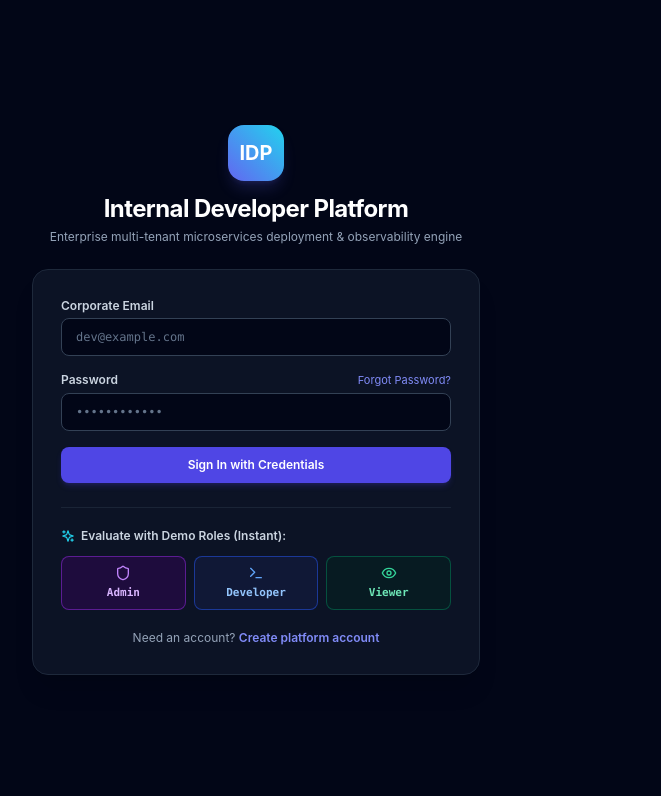
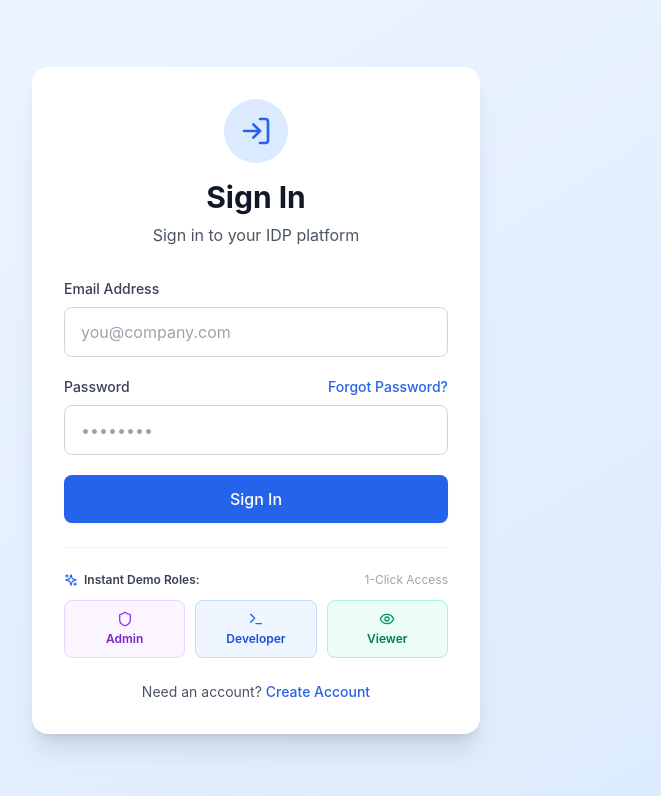
Before and after one commit to Anushka157-cha/Internal-developer-platfor, a React (Vite) app in the folder frontend/: page /login in a window 1280 px wide. Shown: the top 796 px of the page, without its empty margins (384-1045 px from the left). Built offline with nearby package versions, Linux system fonts and the light colour scheme; no server answers.

Commit message:
style: align login page design with clean light card theme

```diff
--- a/frontend/src/pages/auth/LoginPage.tsx
+++ b/frontend/src/pages/auth/LoginPage.tsx
@@ -1,7 +1,7 @@
 import { useState } from 'react';
 import { useNavigate, Link } from 'react-router-dom';
 import { useAuth } from '../../contexts/AuthContext';
-import { Shield, Terminal, Eye, Sparkles } from 'lucide-react';
+import { LogIn, Shield, Terminal, Eye, Sparkles } from 'lucide-react';
 
 export default function LoginPage() {
   const [email, setEmail] = useState('');
@@ -40,31 +40,28 @@ export default function LoginPage() {
   };
 
   return (
-    <div className="min-h-screen flex items-center justify-center bg-slate-950 px-4 py-12">
-      <div className="max-w-md w-full space-y-6">
-        {/* Brand Header */}
-        <div className="text-center">
-          <div className="inline-flex items-center justify-center w-14 h-14 rounded-2xl bg-gradient-to-tr from-indigo-500 to-cyan-400 text-white font-bold text-xl shadow-lg shadow-indigo-500/20 mb-3">
-            IDP
+    <div className="min-h-screen flex items-center justify-center bg-gradient-to-br from-primary-50 to-primary-100 px-4 py-12">
+      <div className="max-w-md w-full">
+        <div className="bg-white rounded-2xl shadow-xl p-8">
+          {/* Card Header matching SignupPage theme */}
+          <div className="text-center mb-8">
+            <div className="inline-flex items-center justify-center w-16 h-16 rounded-full bg-primary-100 mb-4">
+              <LogIn className="h-8 w-8 text-primary-600" />
+            </div>
+            <h2 className="text-3xl font-bold text-gray-900">Sign In</h2>
+            <p className="text-gray-600 mt-2">Sign in to your IDP platform</p>
           </div>
-          <h2 className="text-2xl font-bold tracking-tight text-white">Internal Developer Platform</h2>
-          <p className="text-xs text-slate-400 mt-1">
-            Enterprise multi-tenant microservices deployment & observability engine
-          </p>
-        </div>
 
-        {/* Login Card */}
-        <div className="bg-slate-900/80 border border-slate-800 rounded-2xl p-7 shadow-xl backdrop-blur-sm">
           {error && (
-            <div className="mb-4 p-3 bg-red-950/40 border border-red-800 text-red-300 rounded-lg text-xs">
+            <div className="mb-4 p-3 bg-red-50 border border-red-200 text-red-700 rounded-lg text-sm">
               {error}
             </div>
           )}
 
-          <form onSubmit={handleSubmit} className="space-y-4">
+          <form onSubmit={handleSubmit} className="space-y-5">
             <div>
-              <label htmlFor="email" className="block text-xs font-semibold text-slate-300 mb-1">
-                Corporate Email
+              <label htmlFor="email" className="block text-sm font-medium text-gray-700 mb-2">
+                Email Address
               </label>
               <input
                 id="email"
@@ -72,17 +69,17 @@ export default function LoginPage() {
                 required
                 value={email}
                 onChange={(e) => setEmail(e.target.value)}
-                className="w-full px-3.5 py-2.5 bg-slate-950 border border-slate-700 rounded-lg text-xs text-white placeholder-slate-500 focus:outline-none focus:border-indigo-500 font-mono"
-                placeholder="dev@example.com"
+                className="w-full px-4 py-3 border border-gray-300 rounded-lg focus:ring-2 focus:ring-primary-500 focus:border-transparent text-gray-900 placeholder-gray-400"
+                placeholder="you@company.com"
               />
             </div>
 
             <div>
-              <div className="flex items-center justify-between mb-1">
-                <label htmlFor="password" className="block text-xs font-semibold text-slate-300">
+              <div className="flex items-center justify-between mb-2">
+                <label htmlFor="password" className="block text-sm font-medium text-gray-700">
                   Password
                 </label>
-                <Link to="/forgot-password" className="text-[11px] text-indigo-400 hover:text-indigo-300">
+                <Link to="/forgot-password" className="text-sm text-primary-600 hover:text-primary-700 font-medium">
                   Forgot Password?
                 </Link>
               </div>
@@ -92,35 +89,38 @@ export default function LoginPage() {
                 required
                 value={password}
                 onChange={(e) => setPassword(e.target.value)}
-                className="w-full px-3.5 py-2.5 bg-slate-950 border border-slate-700 rounded-lg text-xs text-white placeholder-slate-500 focus:outline-none focus:border-indigo-500 font-mono"
-                placeholder="••••••••••••"
+                className="w-full px-4 py-3 border border-gray-300 rounded-lg focus:ring-2 focus:ring-primary-500 focus:border-transparent text-gray-900 placeholder-gray-400"
+                placeholder="••••••••"
               />
             </div>
 
             <button
               type="submit"
               disabled={loading}
-              className="w-full mt-2 bg-indigo-600 hover:bg-indigo-500 text-white py-2.5 rounded-lg text-xs font-semibold transition-all shadow-md shadow-indigo-600/20 disabled:opacity-50"
+              className="w-full bg-primary-600 text-white py-3 rounded-lg font-medium hover:bg-primary-700 transition-colors shadow-sm hover:shadow disabled:opacity-50 disabled:cursor-not-allowed"
             >
-              {loading ? 'Authenticating...' : 'Sign In with Credentials'}
+              {loading ? 'Signing in...' : 'Sign In'}
             </button>
           </form>
 
-          {/* Quick Demo Access Buttons */}
-          <div className="mt-6 pt-5 border-t border-slate-800/80">
-            <div className="flex items-center space-x-1.5 text-xs text-slate-400 mb-3">
-              <Sparkles className="h-3.5 w-3.5 text-cyan-400" />
-              <span className="font-semibold text-slate-300">Evaluate with Demo Roles (Instant):</span>
+          {/* Instant Demo Roles (Matching Clean Light Card Theme) */}
+          <div className="mt-6 pt-6 border-t border-gray-100">
+            <div className="flex items-center justify-between text-xs text-gray-500 mb-3">
+              <span className="font-semibold text-gray-700 flex items-center">
+                <Sparkles className="h-3.5 w-3.5 text-primary-600 mr-1.5" />
+                Instant Demo Roles:
+              </span>
+              <span className="text-gray-400 text-xs">1-Click Access</span>
             </div>
 
-            <div className="grid grid-cols-3 gap-2">
+            <div className="grid grid-cols-3 gap-2.5">
               <button
                 type="button"
                 onClick={() => handleDemoLogin('ADMIN')}
                 disabled={loading}
-                className="p-2 bg-purple-950/40 hover:bg-purple-900/60 border border-purple-800/80 text-purple-300 rounded-lg text-[11px] font-mono font-semibold transition-all flex flex-col items-center"
+                className="p-2.5 bg-purple-50 hover:bg-purple-100 border border-purple-200 text-purple-700 rounded-lg text-xs font-semibold transition-all flex flex-col items-center shadow-xs"
               >
-                <Shield className="h-4 w-4 mb-1 text-purple-400" />
+                <Shield className="h-4 w-4 mb-1 text-purple-600" />
                 Admin
               </button>
 
@@ -128,9 +128,9 @@ export default function LoginPage() {
                 type="button"
                 onClick={() => handleDemoLogin('DEVELOPER')}
                 disabled={loading}
-                className="p-2 bg-blue-950/40 hover:bg-blue-900/60 border border-blue-800/80 text-blue-300 rounded-lg text-[11px] font-mono font-semibold transition-all flex flex-col items-center"
+                className="p-2.5 bg-blue-50 hover:bg-blue-100 border border-blue-200 text-blue-700 rounded-lg text-xs font-semibold transition-all flex flex-col items-center shadow-xs"
               >
-                <Terminal className="h-4 w-4 mb-1 text-blue-400" />
+                <Terminal className="h-4 w-4 mb-1 text-blue-600" />
                 Developer
               </button>
 
@@ -138,19 +138,21 @@ export default function LoginPage() {
                 type="button"
                 onClick={() => handleDemoLogin('VIEWER')}
                 disabled={loading}
-                className="p-2 bg-emerald-950/40 hover:bg-emerald-900/60 border border-emerald-800/80 text-emerald-300 rounded-lg text-[11px] font-mono font-semibold transition-all flex flex-col items-center"
+                className="p-2.5 bg-emerald-50 hover:bg-emerald-100 border border-emerald-200 text-emerald-700 rounded-lg text-xs font-semibold transition-all flex flex-col items-center shadow-xs"
               >
-                <Eye className="h-4 w-4 mb-1 text-emerald-400" />
+                <Eye className="h-4 w-4 mb-1 text-emerald-600" />
                 Viewer
               </button>
             </div>
           </div>
 
-          <div className="mt-5 text-center text-xs text-slate-400">
-            Need an account?{' '}
-            <Link to="/signup" className="text-indigo-400 hover:text-indigo-300 font-semibold">
-              Create platform account
-            </Link>
+          <div className="mt-6 text-center">
+            <p className="text-sm text-gray-600">
+              Need an account?{' '}
+              <Link to="/signup" className="text-primary-600 hover:text-primary-700 font-medium">
+                Create Account
+              </Link>
+            </p>
           </div>
         </div>
       </div>
```
